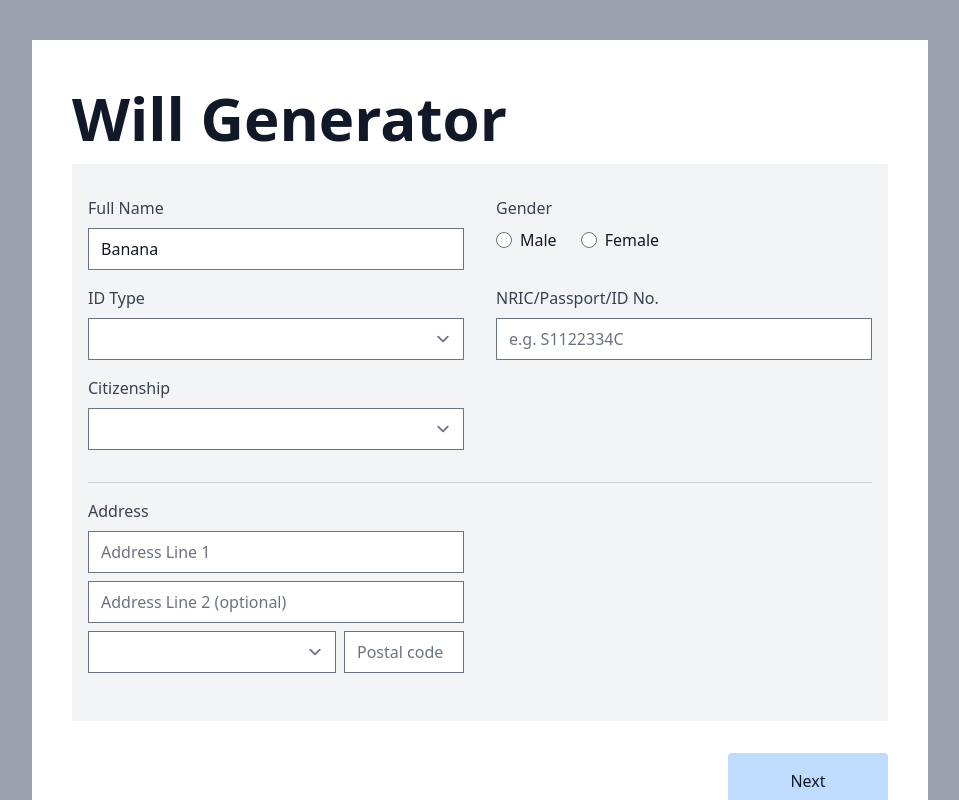
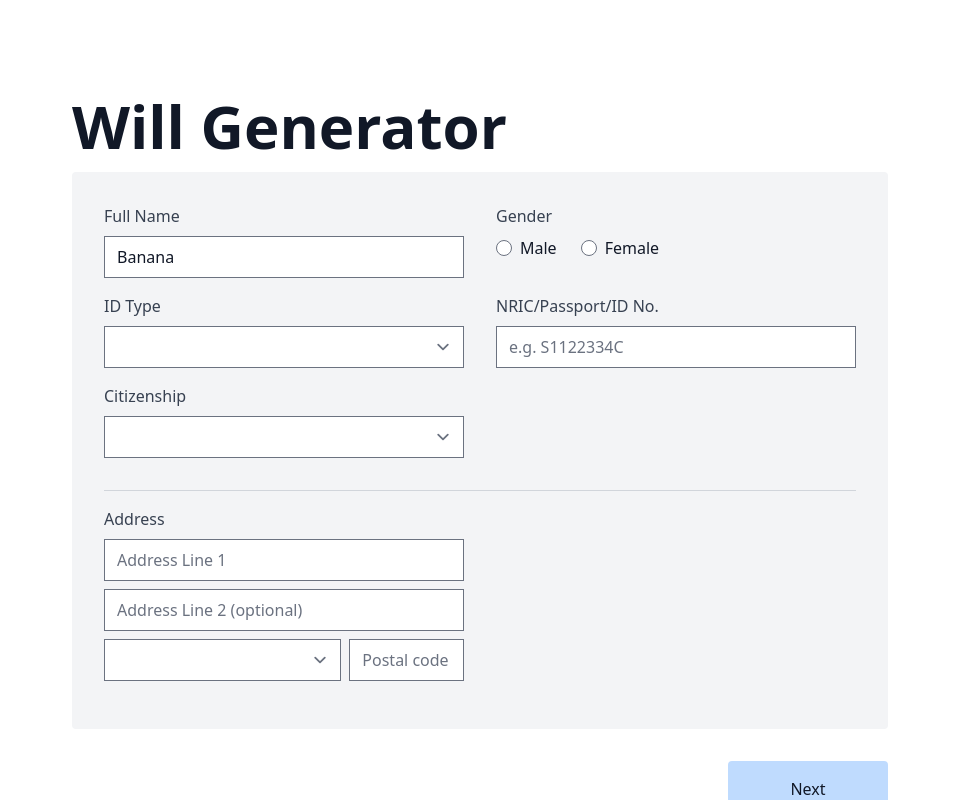
Before and after one commit to yjsoon/willgen, a Next.js app: page / in a window 1280 px wide. Shown: the top 800 px of the page, without its empty margins (160-1119 px from the left). Built offline with nearby package versions, Linux system fonts and the light colour scheme.

Commit message:
Updated with footer

```diff
--- a/components/Layout.js
+++ b/components/Layout.js
@@ -1,10 +1,15 @@
 const Layout = ({ children }) => {
   return (
-    <div className="antialiased text-gray-900 bg-gray-400 py-10 h-full">
-      <main className="max-w-4xl mx-auto py-12 md:mx-w-4xl bg-white px-10">
-        <h1 className="text-6xl font-bold">Will Generator</h1>
-        {children}
+    <div className="flex flex-col items-center justify-center min-h-screen py-2">
+      <main className="antialiased text-gray-900 py-10 align-center flex flex-col flex-1 items-center">
+        <main className="max-w-4xl py-12 md:mx-w-4xl bg-white px-10">
+          <h1 className="text-6xl font-bold">Will Generator</h1>
+          {children}
+        </main>
       </main>
+      <footer className="bg-blue-50 flex items-center justify-center w-full h-24 border-t">
+        &copy; {new Date().getFullYear()} Will G.
+      </footer>
     </div>
   );
 };
--- a/components/PersonAdder.js
+++ b/components/PersonAdder.js
@@ -8,7 +8,7 @@ import { countries } from "../constants/countries";
 
 const PersonAdder = ({ person, setPerson, description }) => {
   return (
-    <div className="divide-y divide-gray-300 bg-gray-100 px-4 py-8 my-4">
+    <div className="rounded divide-y divide-gray-300 bg-gray-100 px-8 py-8 my-4">
       <section className="grid grid-cols-1 md:grid-cols-2 md:gap-x-8 items-start mb-4">
         <PersonInputText
           description={description}
--- a/styles/globals.css
+++ b/styles/globals.css
@@ -3,11 +3,4 @@
 @tailwind utilities;
 
 @layer base {
-  html,
-  body,
-  body > div:first-child,
-  div#__next,
-  div#__next > div {
-    height: 100%;
-  }
 }
```
